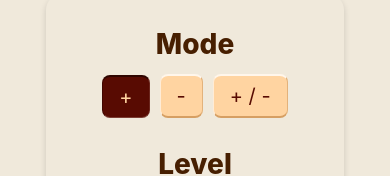
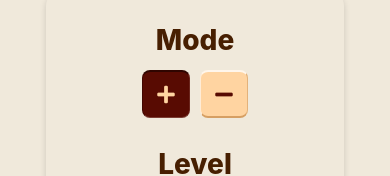
Before and after one commit to javar10/Math-Facts-To-20-App, a React Native app: screen / in a window 390 px wide. Shown: the part 469-645 px from the top of the page. Built offline with nearby package versions, Linux system fonts and the light colour scheme.

Commit message:
mode buttons UI and selection logic

```diff
--- a/src/components/EndRoundModal.jsx
+++ b/src/components/EndRoundModal.jsx
@@ -30,7 +30,7 @@ const EndRoundModal = ({ visible, roundResult, correctAnswers, onPlayAgain, onEx
             :
             <View>
               <Text style={styles.title}>
-                Oh no! {'\n'}
+                Too slow! {'\n'}
                 Looks like it's turkey for dinner.{'\n'}
                 {/* Try again! */}
               </Text>
--- a/src/components/OperationButton.jsx
+++ b/src/components/OperationButton.jsx
@@ -1,30 +1,43 @@
-import { StyleSheet, Text, TouchableOpacity, View } from 'react-native'
-import React from 'react'
-import { operations } from '../constants/savedOptions'
-import { COLORS, FONTS } from '../constants/theme'
+import React from 'react';
+import { StyleSheet, TouchableOpacity } from 'react-native';
+import FontAwesome5 from '@expo/vector-icons/FontAwesome5';
+import { COLORS } from '../constants/theme';
 
 const OperationButton = ({ label, operation, setOperation }) => {
+    const isSelected = operation === label || operation === 'both';
+    const iconName = label === 'addition' ? 'plus' : 'minus';
+    const iconColor = isSelected ? COLORS.primary : COLORS.secondary;
+    const otherOperation = label === 'addition' ? 'subtraction' : 'addition';
 
-    const selectedButton = label === operation ? true : false
-    const buttonText = label === 'addition' ? '+' : label === 'subtraction' ? '-' : '+ / -'
+    const handlePress = () => {
+        if (isSelected) {
+            // If both were active, keep the other one; if only this one was active, deselect all (null)
+            setOperation(operation === 'both' ? otherOperation : null);
+        } else {
+            // If the other one was active, make it 'both'; otherwise select just this one
+            setOperation(operation === otherOperation ? 'both' : label);
+        }
+    };
 
     return (
         <TouchableOpacity
-            onPress={() => setOperation(label)}
-            style={[styles.button, selectedButton ? styles.selectedButton : styles.button]}
+            onPress={handlePress}
+            style={[styles.button, isSelected && styles.selectedButton]}
         >
-            <Text style={[styles.buttonText, selectedButton ? styles.selectedButtonText : styles.buttonText]}>{buttonText}</Text>
+            <FontAwesome5 name={iconName} size={20} color={iconColor} />
         </TouchableOpacity>
-    )
-}
+    );
+};
 
-export default OperationButton
+export default OperationButton;
 
 const styles = StyleSheet.create({
     button: {
+        width: 48,
+        height: 48,
+        justifyContent: 'center',
+        alignItems: 'center',
         backgroundColor: COLORS.primary,
-        paddingVertical: 8,
-        paddingHorizontal: 16,
         borderRadius: 8,
 
         // Bevel
@@ -50,12 +63,4 @@ const styles = StyleSheet.create({
         borderBottomColor: 'rgba(255, 245, 235, 0.22)', // Soft warm bottom rim highlight
         borderRightColor: 'rgba(255, 245, 235, 0.12)',  // Subtle right highlight
     },
-    buttonText: {
-        color: COLORS.secondary,
-        fontFamily: FONTS.bold,
-        fontSize: 20,
-    },
-    selectedButtonText: {
-        color: COLORS.primary
-    }
-})
+});
--- a/src/components/PlayButtons.jsx
+++ b/src/components/PlayButtons.jsx
@@ -3,10 +3,13 @@ import { useRef } from 'react'
 import { COLORS, FONTS } from '../constants/theme'
 import DURATION_SECONDS from '../constants/gameDuration'
 
-const PlayButtons = ({ style, buttonStyle, textStyle, setIsTimeUp, isRunning, setIsRunning, setCorrectAnswers, hasStarted, setHasStarted, secondsLeft, setSecondsLeft }) => {
+const PlayButtons = ({ style, buttonStyle, textStyle, operation, setOperation, setIsTimeUp, isRunning, setIsRunning, setCorrectAnswers, hasStarted, setHasStarted, secondsLeft, setSecondsLeft }) => {
     const progress = useRef(new Animated.Value(1)).current;
 
     const handleStartPause = () => {
+        if (!operation) {
+            setOperation('addition');
+        }
         if (secondsLeft === 0) {
             handleReset();
             setIsRunning(true);
--- a/src/constants/savedOptions.jsx
+++ b/src/constants/savedOptions.jsx
@@ -27,4 +27,8 @@ export const getDifficultyTargets = (operation) => {
 export const maxSum = [5, 10, 20]
 
 // Mode or Operation:
-export const operationOptions = ['addition', 'subtraction', 'both']
+export const operationOptions = [
+    'addition',
+    'subtraction',
+    // 'both'
+]
--- a/src/screens/GameScreen.jsx
+++ b/src/screens/GameScreen.jsx
@@ -130,6 +130,8 @@ const GameScreen = () => {
               style={!hasStarted && styles.homePlayControls}
               buttonStyle={!hasStarted && styles.homeStartButton}
               textStyle={!hasStarted && styles.homeStartButtonText}
+              operation={operation}
+              setOperation={setOperation}
               setIsTimeUp={setIsTimeUp}
               isRunning={isRunning}
               setIsRunning={setIsRunning}
```
Also changed, not shown: 1 other file (tests, documents, lock files or other folders).
